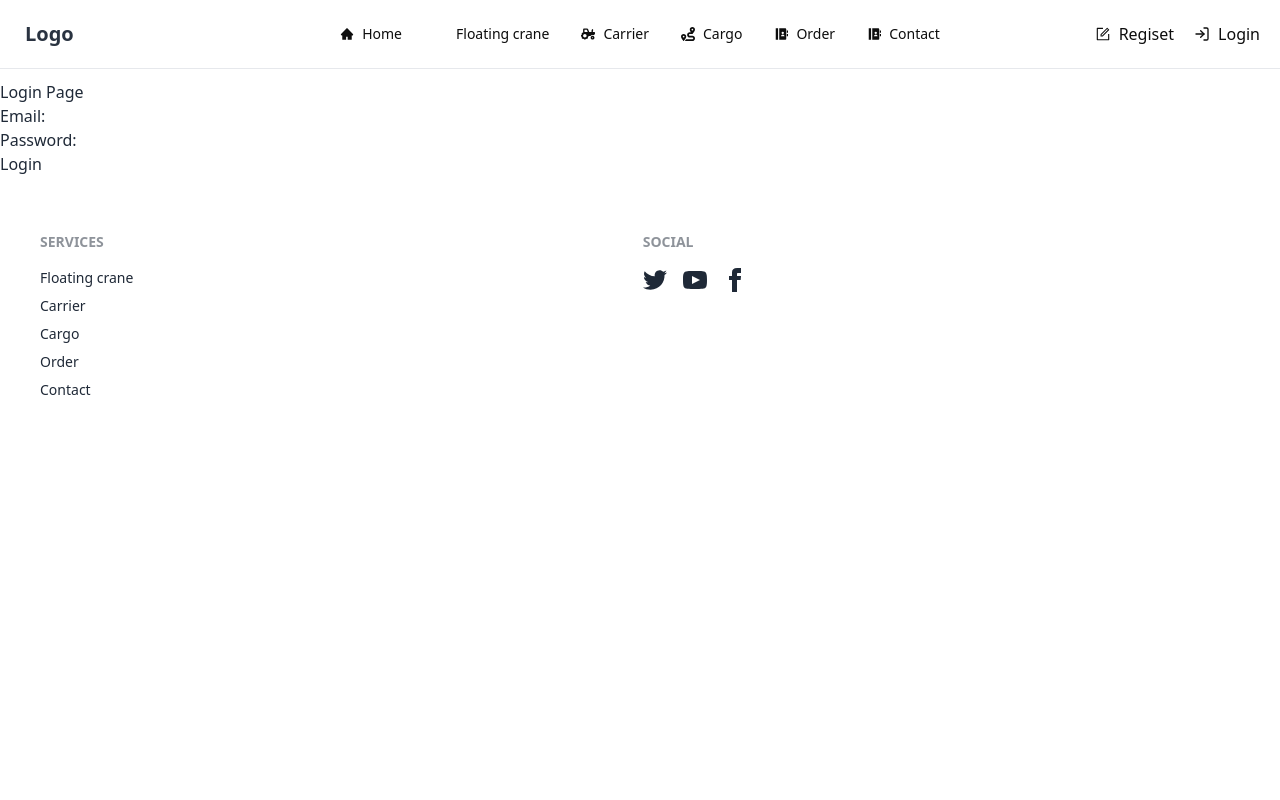
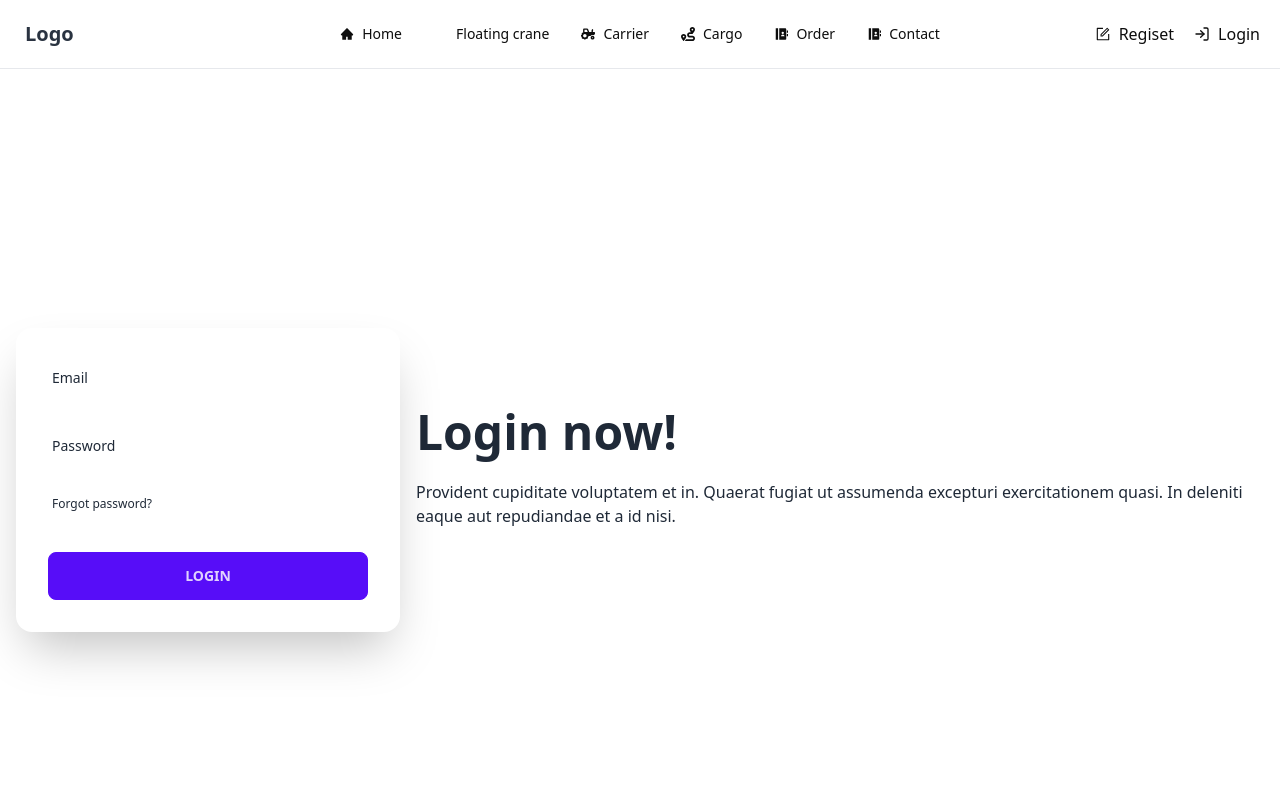
Before and after one commit to Tao-Toxicboy19/Project-Babank, a React (Vite) app: page /login in a window 1280 px wide. Shown: the top 800 px of the page. Built offline with nearby package versions, Linux system fonts and the light colour scheme; some icons are missing.

Commit message:
a bit Login

```diff
--- a/src/components/Pages/FloatingCranePage/FloatingCranePage.tsx
+++ b/src/components/Pages/FloatingCranePage/FloatingCranePage.tsx
@@ -38,7 +38,6 @@ export default function FloatingCranePage() {
 
   return (
     <div className="p-3">
-      <div className="w-full h-[4.5rem]"></div>
       <div className="flex justify-end">
         <button
           className="btn btn-outline border-2 mb-3 "
--- a/src/components/Pages/HomePage/HomePage.tsx
+++ b/src/components/Pages/HomePage/HomePage.tsx
@@ -24,39 +24,39 @@ export default function HomePage({}: Props) {
       })
       .catch((err) => console.log(err));
   }, []);
+
   return (
     <>
       <div>
-        <div className="w-full h-20 flex flex-col justify-center"></div>
         <div className="container flex text-center justify-center text-xl m-4 text-black">
           <h1>Floating Crane Scheduling.........</h1>
         </div>
-        <div className="container flex justify-center gap-4">
-          <Link to={"/floating-crane"}>
+        <div className="container flex flex-col items-center md:flex-row md:justify-center gap-4">
+          <Link to={"/floating-crane"} className="btn-link">
             <button className="btn btn-outline btn-info">
               <PiPlantFill />
               Floating crane
             </button>
           </Link>
-          <Link to={"/carrier"}>
+          <Link to={"/carrier"} className="btn-link">
             <button className="btn btn-outline btn-info">
               <FaTractor />
               Carrier
             </button>
           </Link>
-          <Link to={"/cargo"}>
+          <Link to={"/cargo"} className="btn-link">
             <button className="btn btn-outline btn-info">
               <FaRoute />
               Cargo
             </button>
           </Link>
-          <Link to={"/order"}>
+          <Link to={"/order"} className="btn-link">
             <button className="btn btn-outline btn-info">
               <RiContactsBookFill />
               Order
             </button>
           </Link>
-          <Link to={"/contact"}>
+          <Link to={"/contact"} className="btn-link">
             <button className="btn btn-outline btn-info">
               <RiContactsBookFill />
               Contact
--- a/src/components/Pages/LoginPage/LoginPage.tsx
+++ b/src/components/Pages/LoginPage/LoginPage.tsx
@@ -61,11 +61,23 @@ export default function LoginPage({}: Props) {
 
   return (
     <div>
-      <div className="w-full h-20"></div>
-      <h2>Login Page</h2>
       <form onSubmit={handleSubmit}>
-        <div>
-          <label>Email:</label>
+        <div className="hero min-h-screen bg-white">
+          <div className="hero-content flex-col lg:flex-row-reverse">
+            <div className="text-center lg:text-left">
+              <h1 className="text-5xl font-bold">Login now!</h1>
+              <p className="py-6">
+                Provident cupiditate voluptatem et in. Quaerat fugiat ut
+                assumenda excepturi exercitationem quasi. In deleniti eaque aut
+                repudiandae et a id nisi.
+              </p>
+            </div>
+            <div className="card flex-shrink-0 w-full max-w-sm shadow-2xl bg-base-100">
+              <div className="card-body">
+                <div className="form-control">
+                  <label className="label">
+                    <span className="label-text">Email</span>
+                  </label>
                   <input
                     type="email"
                     name="email"
@@ -74,8 +86,10 @@ export default function LoginPage({}: Props) {
                     required
                   />
                 </div>
-        <div>
-          <label>Password:</label>
+                <div className="form-control">
+                  <label className="label">
+                    <span className="label-text">Password</span>
+                  </label>
                   <input
                     type="password"
                     name="password"
@@ -83,8 +97,21 @@ export default function LoginPage({}: Props) {
                     onChange={handleChange}
                     required
                   />
+                  <label className="label">
+                    <a href="#" className="label-text-alt link link-hover">
+                      Forgot password?
+                    </a>
+                  </label>
                 </div>
-        <button type="submit">Login</button>
+                <div className="form-control mt-6">
+                  <button className="btn btn-primary" type="submit">
+                    Login
+                  </button>
+                </div>
+              </div>
+            </div>
+          </div>
+        </div>
       </form>
     </div>
   );
--- a/src/components/layout/Header/Header.tsx
+++ b/src/components/layout/Header/Header.tsx
@@ -9,10 +9,15 @@ type Props = {};
 
 export default function Header({}: Props) {
   return (
+    <div>
       <div className="navbar bg-[#fff] fixed z-50 opacity-95 border-b">
         <div className="navbar-start">
           <div className="dropdown">
-          <label tabIndex={0} className="btn btn-ghost lg:hidden">
+            <label
+              htmlFor="my-drawer"
+              tabIndex={0}
+              className="btn btn-ghost lg:hidden"
+            >
               <svg
                 xmlns="http://www.w3.org/2000/svg"
                 className="h-5 w-5"
@@ -28,42 +33,52 @@ export default function Header({}: Props) {
                 />
               </svg>
             </label>
-          <ul
-            tabIndex={0}
-            className="menu menu-sm dropdown-content mt-3 z-[1] p-2 shadow rounded-box w-52 text-fuchsia-50 bg-[#384C62]"
-          >
+            <div className="drawer">
+              <input id="my-drawer" type="checkbox" className="drawer-toggle" />
+              <div className="drawer-side">
+                <label htmlFor="my-drawer" className="drawer-overlay"></label>
+                <ul className="menu p-4 w-60 h-full bg-base-200 text-base-content">
                   <li>
-              <Link to={"/"} className="text-fuchsia-50">
+                    <Link to={"/"}>
                       <AiFillHome />
-                หน้าแรก
+                      Home
                     </Link>
                   </li>
                   <li>
-              <Link to={"/plotdata"}>
+                    <Link to={"/floating-crane"}>
                       <PiPlantFill />
-                ข้อมูลแปลง
+                      Floating crane
                     </Link>
                   </li>
                   <li>
-              <Link className="" to={"/machineinformation"}>
+                    <Link className="" to={"/carrier"}>
                       <FaTractor />
-                ข้อมูลเครื่องจักร
+                      Carrier
                     </Link>
                   </li>
                   <li>
-              <Link to={"/machinemovement"}>
+                    <Link to={"/cargo"}>
                       <FaRoute />
-                เส้นทางการเคลื่อนย้ายของเครื่องจัก
+                      Cargo
+                    </Link>
+                  </li>
+                  <li>
+                    <Link to={"/order"}>
+                      <RiContactsBookFill />
+                      Order
                     </Link>
                   </li>
                   <li>
                     <Link to={"/contact"}>
                       <RiContactsBookFill />
-                ติอต่อเรา
+                      Contact
                     </Link>
                   </li>
                 </ul>
               </div>
+            </div>
+          </div>
+
           <Link to={"/"}>
             <a className="btn btn-ghost normal-case text-xl">Logo</a>
           </Link>
@@ -120,7 +135,10 @@ export default function Header({}: Props) {
               </Link>
             </li>
             <li>
-            <Link to={"/login"} className="flex flex-row items-center gap-x-2">
+              <Link
+                to={"/login"}
+                className="flex flex-row items-center gap-x-2"
+              >
                 <FiLogIn />
                 Login
               </Link>
@@ -128,5 +146,7 @@ export default function Header({}: Props) {
           </ul>
         </div>
       </div>
+      <div className="w-full h-20"></div>
+    </div>
   );
 }
```
Lines whose indentation alone changed are shown as unchanged.
